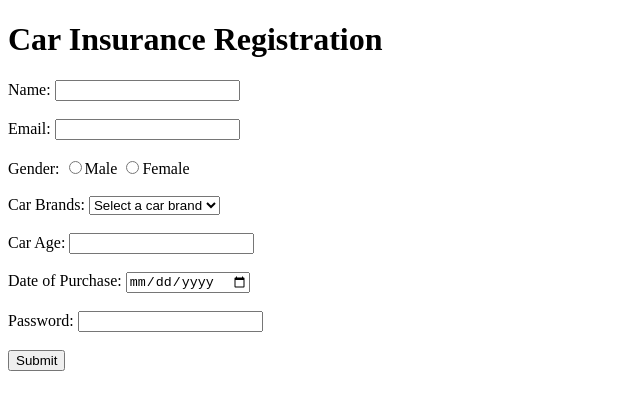
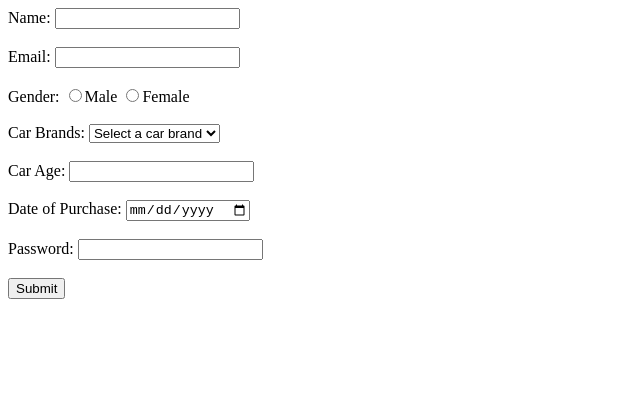
Before and after one commit to acciojob/car-insurance-form-Prajjwalajit15, a website: page main.html in a window 1280 px wide. Shown: the whole page, without its empty margins (0-640 px from the left). Drawn offline with Linux system fonts and the light colour scheme.

Commit message:
created a submission

```diff
--- a/main.html
+++ b/main.html
@@ -7,7 +7,7 @@
 </head>
 
 <body>
-    <h1>Car Insurance Registration</h1>
+<!--     <h1>Car Insurance Registration</h1> -->
 
     <form method="POST">
         <label for="name">Name:</label>
```
